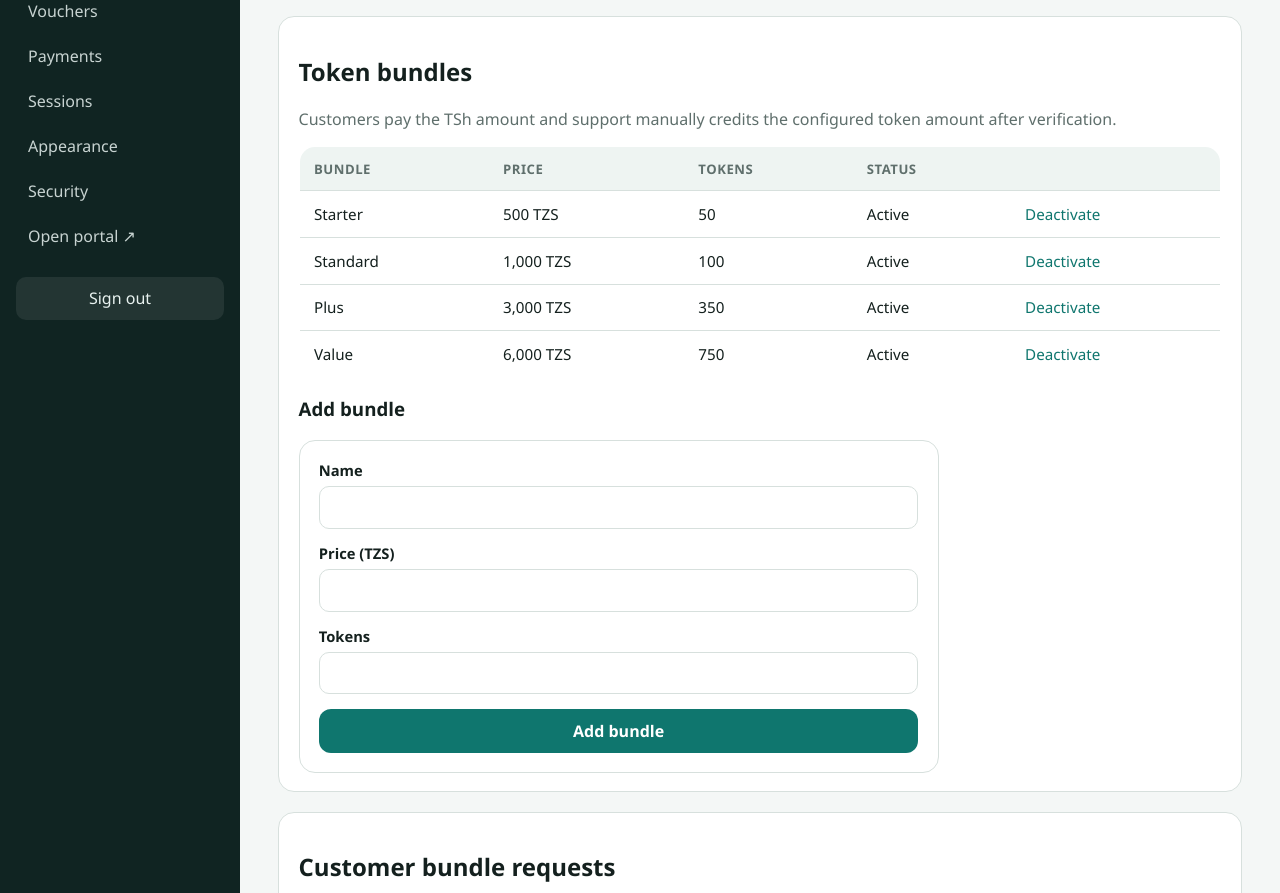
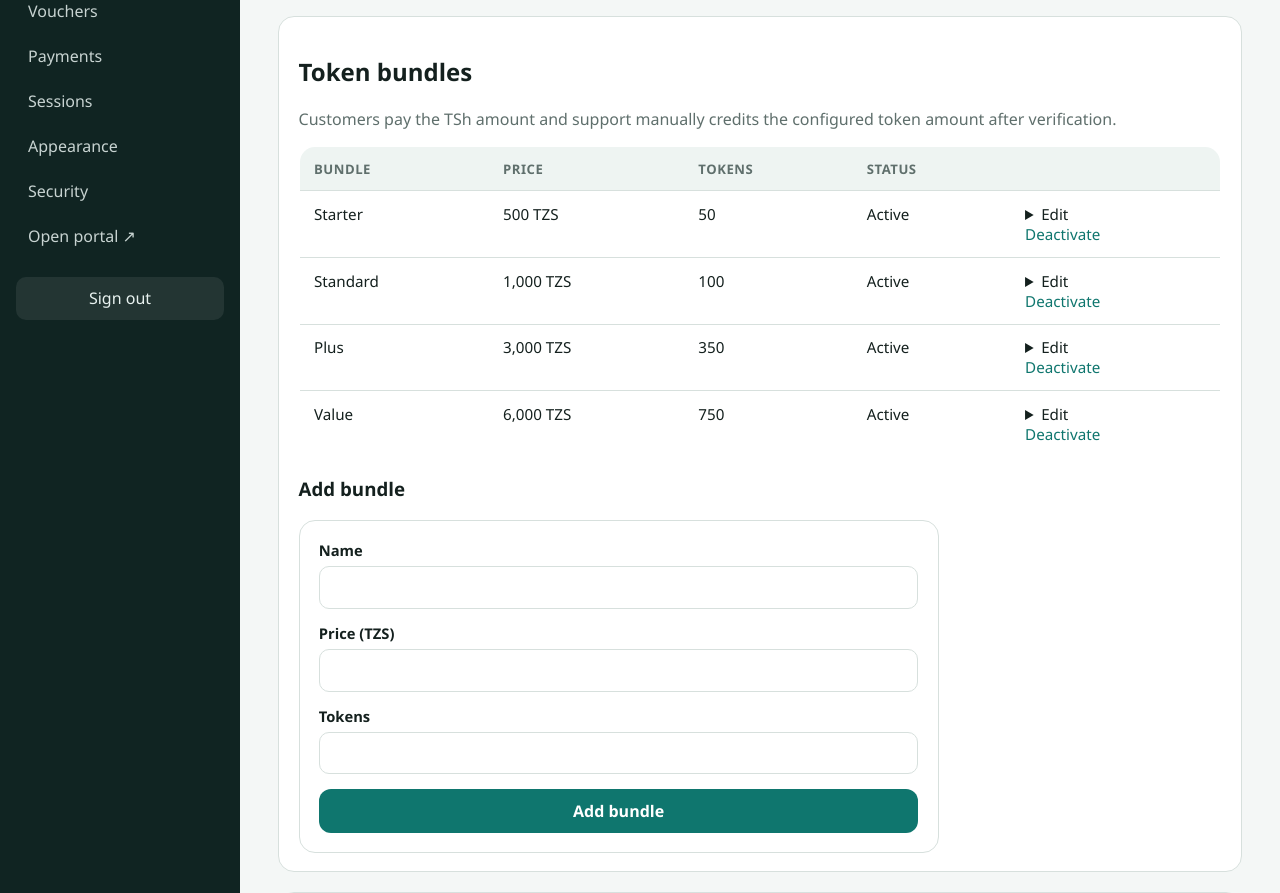
Before and after one commit to perfectperrito5-art/perfect-portal, a Flask app: page /admin/tokens in a window 1280 px wide. Shown: the part 307-1200 px from the top of the page. Run offline with Flask 3, Linux system fonts and the light colour scheme; a user stored in the database is signed in; data comes from the database, SQL or seed files in the repository; data that the repository does not hold is empty; some libraries are stand-ins or nearby versions.

Commit message:
Add edit controls for token bundles in admin

```diff
--- a/app/templates/admin/tokens.html
+++ b/app/templates/admin/tokens.html
@@ -15,7 +15,7 @@
   <h2>Token bundles</h2>
   <p class="muted">Customers pay the TSh amount and support manually credits the configured token amount after verification.</p>
   <table><thead><tr><th>Bundle</th><th>Price</th><th>Tokens</th><th>Status</th><th></th></tr></thead><tbody>
-  {% for b in bundles %}<tr><td>{{ b.name }}</td><td>{{ '{:,}'.format(b.price_tzs) }} TZS</td><td>{{ b.token_amount }}</td><td>{{ 'Active' if b.is_active else 'Inactive' }}</td><td><form method="post"><input type="hidden" name="csrf_token" value="{{ csrf_token() }}"><input type="hidden" name="action" value="bundle_toggle"><input type="hidden" name="bundle_id" value="{{ b.id }}"><button class="linkish">{{ 'Deactivate' if b.is_active else 'Activate' }}</button></form></td></tr>{% else %}<tr><td colspan="5">No bundles configured.</td></tr>{% endfor %}
+  {% for b in bundles %}<tr><td>{{ b.name }}</td><td>{{ '{:,}'.format(b.price_tzs) }} TZS</td><td>{{ b.token_amount }}</td><td>{{ 'Active' if b.is_active else 'Inactive' }}</td><td><details><summary>Edit</summary><form method="post" class="form-grid"><input type="hidden" name="csrf_token" value="{{ csrf_token() }}"><input type="hidden" name="action" value="bundle_edit"><input type="hidden" name="bundle_id" value="{{ b.id }}"><label>Name<input name="name" value="{{ b.name }}" maxlength="80" required></label><label>Price<input name="price_tzs" type="number" min="1" value="{{ b.price_tzs }}" required></label><label>Tokens<input name="token_amount" type="number" min="1" value="{{ b.token_amount }}" required></label><button class="btn">Save</button></form></details><form method="post"><input type="hidden" name="csrf_token" value="{{ csrf_token() }}"><input type="hidden" name="action" value="bundle_toggle"><input type="hidden" name="bundle_id" value="{{ b.id }}"><button class="linkish">{{ 'Deactivate' if b.is_active else 'Activate' }}</button></form></td></tr>{% else %}<tr><td colspan="5">No bundles configured.</td></tr>{% endfor %}
   </tbody></table>
   <h3>Add bundle</h3>
   <form method="post" class="form-grid">
```
